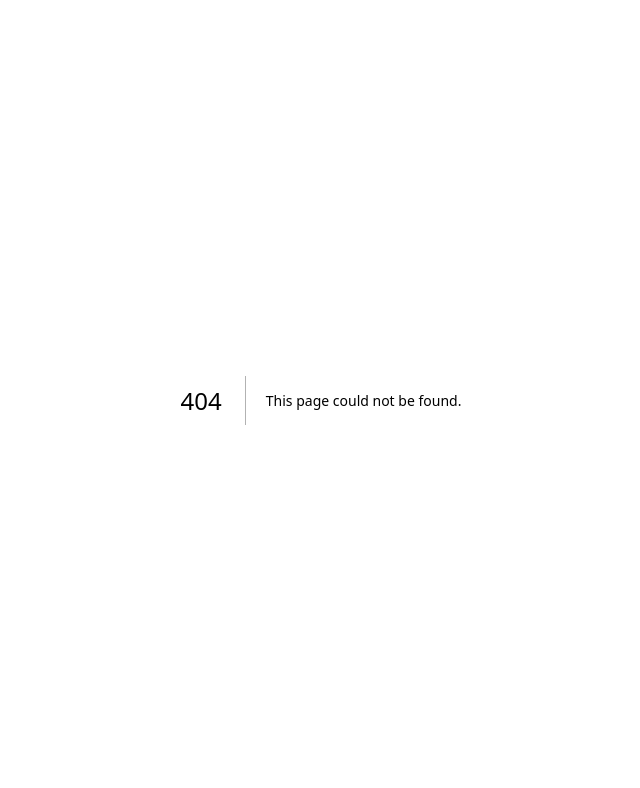
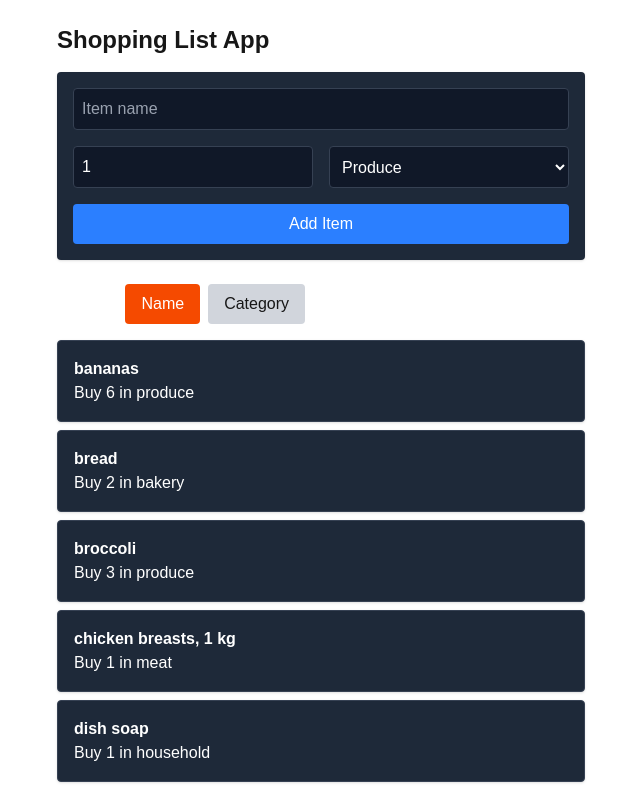
Before and after one commit to karamjitminhas/cprg306-assignments, a Next.js app: page /week-7 in a window 1280 px wide. Before the commit this address had no page. Shown: the top 788 px of the page, without its empty margins (319-959 px from the left). Built offline with nearby package versions, Linux system fonts and the light colour scheme.

Commit message:
week 7 assignment

```diff
--- a/app/page.js
+++ b/app/page.js
@@ -48,6 +48,14 @@ function HomePage() {
             Go to Week 6
           </Link>
         </li>
+        <li>
+          <Link
+            href="/week-7"
+            className="text-blue-600 hover:text-blue-800 hover:underline"
+          >
+            Go to Week 7
+          </Link>
+        </li>
       </ul>
     </main>
   );
--- /dev/null
+++ b/app/week-7/item-form.js
@@ -0,0 +1,71 @@
+'use client';
+
+import { useState } from 'react';
+
+export default function ItemForm({ onAddItem }) {
+  const [name, setName] = useState('');
+  const [quantity, setQuantity] = useState(1);
+  const [category, setCategory] = useState('produce');
+
+  const handleSubmit = (e) => {
+    e.preventDefault();
+
+    const newItem = {
+      id: crypto.randomUUID(),
+      name,
+      quantity,
+      category,
+    };
+
+    onAddItem(newItem);
+
+    // Reset form
+    setName('');
+    setQuantity(1);
+    setCategory('produce');
+  };
+
+  return (
+    <form onSubmit={handleSubmit} className="bg-gray-800 p-4 rounded shadow mb-6">
+      <div className="mb-4">
+        <input
+          type="text"
+          placeholder="Item name"
+          value={name}
+          onChange={(e) => setName(e.target.value)}
+          required
+          className="w-full p-2 border border-gray-700 rounded bg-gray-900 text-white placeholder-gray-400"
+        />
+      </div>
+      <div className="mb-4 flex gap-4">
+        <input
+          type="number"
+          min="1"
+          value={quantity}
+          onChange={(e) => setQuantity(Number(e.target.value))}
+          required
+          className="w-1/2 p-2 border border-gray-700 rounded bg-gray-900 text-white placeholder-gray-400"
+        />
+        <select
+          value={category}
+          onChange={(e) => setCategory(e.target.value)}
+          className="w-1/2 p-2 border border-gray-700 rounded bg-gray-900 text-white"
+        >
+          <option value="produce">Produce</option>
+          <option value="dairy">Dairy</option>
+          <option value="bakery">Bakery</option>
+          <option value="meat">Meat</option>
+          <option value="canned goods">Canned Goods</option>
+          <option value="dry goods">Dry Goods</option>
+          <option value="household">Household</option>
+        </select>
+      </div>
+      <button
+        type="submit"
+        className="bg-blue-500 hover:bg-blue-600 text-white px-4 py-2 rounded w-full"
+      >
+        Add Item
+      </button>
+    </form>
+  );
+}
--- /dev/null
+++ b/app/week-7/item-list.js
@@ -0,0 +1,54 @@
+'use client';
+
+import { useState } from 'react';
+import Item from './item';
+import ItemForm from './item-form';
+import itemsData from './items.json';
+
+export default function ItemList() {
+  const [items, setItems] = useState(itemsData);
+  const [sortBy, setSortBy] = useState('name');
+
+  const handleAddItem = (newItem) => {
+    setItems((prevItems) => [...prevItems, newItem]);
+  };
+
+  const sortedItems = [...items].sort((a, b) => {
+    if (sortBy === 'name') {
+      return a.name.localeCompare(b.name);
+    } else if (sortBy === 'category') {
+      return a.category.localeCompare(b.category);
+    }
+    return 0;
+  });
+
+  return (
+    <div>
+      <ItemForm onAddItem={handleAddItem} />
+      <div className="mb-4">
+        <span className="mr-2 font-semibold text-white">Sort by:</span>
+        <button
+          className={`mr-2 px-4 py-2 rounded ${
+            sortBy === 'name' ? 'bg-orange-600 text-white' : 'bg-gray-300'
+          }`}
+          onClick={() => setSortBy('name')}
+        >
+          Name
+        </button>
+        <button
+          className={`px-4 py-2 rounded ${
+            sortBy === 'category' ? 'bg-orange-600 text-white' : 'bg-gray-300'
+          }`}
+          onClick={() => setSortBy('category')}
+        >
+          Category
+        </button>
+      </div>
+      <ul>
+        {sortedItems.map((item) => (
+          <Item key={item.id} {...item} />
+        ))}
+      </ul>
+    </div>
+  );
+}
--- /dev/null
+++ b/app/week-7/item.js
@@ -0,0 +1,8 @@
+export default function Item({ name, quantity, category }) {
+  return (
+    <li className="bg-gray-800 text-white border border-gray-700 p-4 my-2 rounded shadow">
+      <p className="font-bold">{name}</p>
+      <p>Buy {quantity} in {category}</p>
+    </li>
+  );
+}
--- /dev/null
+++ b/app/week-7/items.json
@@ -0,0 +1,74 @@
+[
+  {
+    "id": "1",
+    "name": "milk, 4 L",
+    "quantity": 1,
+    "category": "dairy"
+  },
+  {
+    "id": "2",
+    "name": "bread",
+    "quantity": 2,
+    "category": "bakery"
+  },
+  {
+    "id": "3",
+    "name": "eggs, dozen",
+    "quantity": 2,
+    "category": "dairy"
+  },
+  {
+    "id": "4",
+    "name": "bananas",
+    "quantity": 6,
+    "category": "produce"
+  },
+  {
+    "id": "5",
+    "name": "broccoli",
+    "quantity": 3,
+    "category": "produce"
+  },
+  {
+    "id": "6",
+    "name": "chicken breasts, 1 kg",
+    "quantity": 1,
+    "category": "meat"
+  },
+  {
+    "id": "7",
+    "name": "pasta sauce",
+    "quantity": 3,
+    "category": "canned goods"
+  },
+  {
+    "id": "8",
+    "name": "spaghetti, 454 g",
+    "quantity": 2,
+    "category": "dry goods"
+  },
+  {
+    "id": "9",
+    "name": "toilet paper, 12 pack",
+    "quantity": 1,
+    "category": "household"
+  },
+  {
+    "id": "10",
+    "name": "paper towels, 6 pack",
+    "quantity": 1,
+    "category": "household"
+  },
+  {
+    "id": "11",
+    "name": "dish soap",
+    "quantity": 1,
+    "category": "household"
+  },
+  {
+    "id": "12",
+    "name": "hand soap",
+    "quantity": 4,
+    "category": "household"
+  }
+]
--- /dev/null
+++ b/app/week-7/page.js
@@ -0,0 +1,10 @@
+import ItemList from './item-list';
+
+export default function Week7Page() {
+  return (
+    <main className="p-6 max-w-xl mx-auto">
+      <h1 className="text-2xl font-bold mb-4">Shopping List App</h1>
+      <ItemList />
+    </main>
+  );
+}
```
